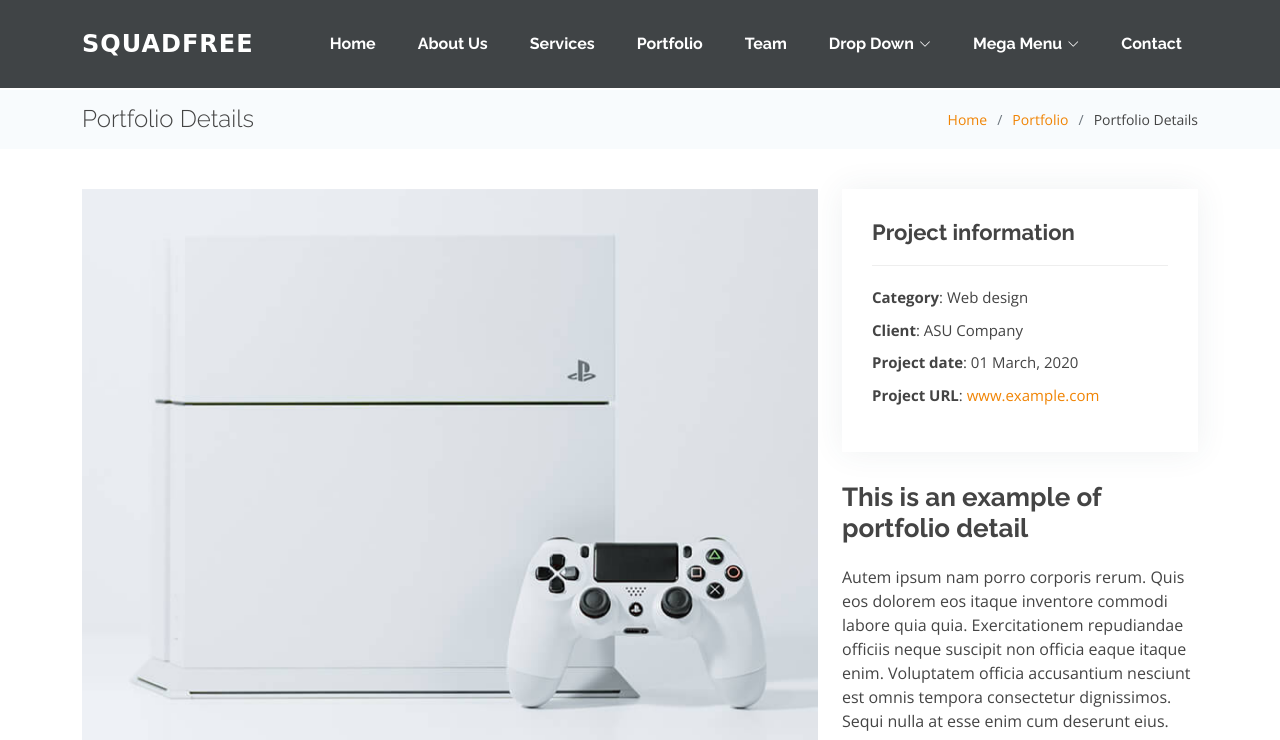
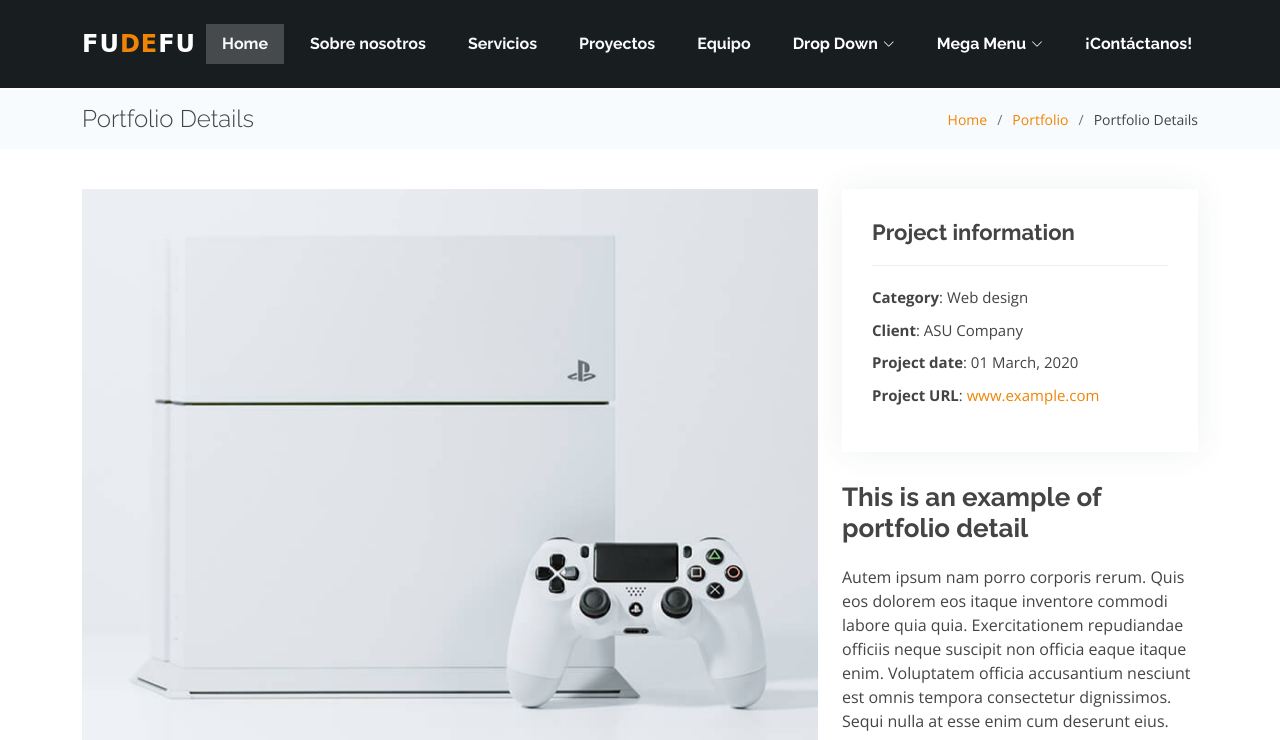
Before and after one commit to abarraza-v/FUDEFA-Portfolio, a PHP site: page /portfolio-details.html in a window 1280 px wide. Shown: the top 740 px of the page. Run offline with PHP 8.4, Linux system fonts and the light colour scheme.

Commit message:
Poniendo header nuevo en portfolio-details

```diff
--- a/assets/css/style.css
+++ b/assets/css/style.css
@@ -104,7 +104,7 @@ h6 {
   z-index: 997;
   transition: all 0.5s;
   padding: 24px 0;
-  background: rgba(17, 22, 24, 0.8);
+  background: rgba(24, 29, 32, 1);
 }
 
 #header.header-transparent {
--- a/portfolio-details.html
+++ b/portfolio-details.html
@@ -14,7 +14,9 @@
   <link href="assets/img/apple-touch-icon.png" rel="apple-touch-icon">
 
   <!-- Google Fonts -->
-  <link href="https://fonts.googleapis.com/css?family=Open+Sans:300,300i,400,400i,600,600i,700,700i|Raleway:300,300i,400,400i,500,500i,600,600i,700,700i|Poppins:300,300i,400,400i,500,500i,600,600i,700,700i" rel="stylesheet">
+  <link
+    href="https://fonts.googleapis.com/css?family=Open+Sans:300,300i,400,400i,600,600i,700,700i|Raleway:300,300i,400,400i,500,500i,600,600i,700,700i|Poppins:300,300i,400,400i,500,500i,600,600i,700,700i"
+    rel="stylesheet">
 
   <!-- Vendor CSS Files -->
   <link href="assets/vendor/aos/aos.css" rel="stylesheet">
@@ -39,22 +41,23 @@
 <body>
 
   <!-- ======= Header ======= -->
-  <header id="header" class="fixed-top ">
+  <header id="header" class="fixed-top">
     <div class="container d-flex align-items-center justify-content-between position-relative">
 
       <div class="logo">
-        <h1 class="text-light"><a href="index.html"><span>Squadfree</span></a></h1>
+        <h1 class="text-light"><a href="index.html">FU<span class="text-orange">DE</span>FU</a>
+        </h1>
         <!-- Uncomment below if you prefer to use an image logo -->
         <!-- <a href="index.html"><img src="assets/img/logo.png" alt="" class="img-fluid"></a>-->
       </div>
 
       <nav id="navbar" class="navbar">
         <ul>
-          <li><a class="nav-link scrollto " href="#hero">Home</a></li>
-          <li><a class="nav-link scrollto" href="#about">About Us</a></li>
-          <li><a class="nav-link scrollto" href="#services">Services</a></li>
-          <li><a class="nav-link scrollto" href="#portfolio">Portfolio</a></li>
-          <li><a class="nav-link scrollto" href="#team">Team</a></li>
+          <li><a class="nav-link link-light scrollto active" href="#hero">Home</a></li>
+          <li><a class="nav-link link-light scrollto" href="#about">Sobre nosotros</a></li>
+          <li><a class="nav-link link-light scrollto" href="#services">Servicios</a></li>
+          <li><a class="nav-link link-light scrollto" href="#portfolio">Proyectos</a></li>
+          <li><a class="nav-link link-light scrollto" href="#team">Equipo</a></li>
           <li class="dropdown"><a href="#"><span>Drop Down</span> <i class="bi bi-chevron-down"></i></a>
             <ul>
               <li><a href="#">Drop Down 1</a></li>
@@ -106,7 +109,7 @@
               </li>
             </ul>
           </li>
-          <li><a class="nav-link scrollto" href="#contact">Contact</a></li>
+          <li><a class="nav-link scrollto" href="#contact">¡Contáctanos!</a></li>
         </ul>
         <i class="bi bi-list mobile-nav-toggle"></i>
       </nav><!-- .navbar -->
@@ -172,7 +175,10 @@
             <div class="portfolio-description">
               <h2>This is an example of portfolio detail</h2>
               <p>
-                Autem ipsum nam porro corporis rerum. Quis eos dolorem eos itaque inventore commodi labore quia quia. Exercitationem repudiandae officiis neque suscipit non officia eaque itaque enim. Voluptatem officia accusantium nesciunt est omnis tempora consectetur dignissimos. Sequi nulla at esse enim cum deserunt eius.
+                Autem ipsum nam porro corporis rerum. Quis eos dolorem eos itaque inventore commodi labore quia quia.
+                Exercitationem repudiandae officiis neque suscipit non officia eaque itaque enim. Voluptatem officia
+                accusantium nesciunt est omnis tempora consectetur dignissimos. Sequi nulla at esse enim cum deserunt
+                eius.
               </p>
             </div>
           </div>
@@ -193,7 +199,8 @@
           <div class="col-lg-4 col-md-6">
             <div class="footer-info">
               <h3>Squadfree</h3>
-              <p class="pb-3"><em>Qui repudiandae et eum dolores alias sed ea. Qui suscipit veniam excepturi quod.</em></p>
+              <p class="pb-3"><em>Qui repudiandae et eum dolores alias sed ea. Qui suscipit veniam excepturi quod.</em>
+              </p>
               <p>
                 A108 Adam Street <br>
                 NY 535022, USA<br><br>
@@ -259,7 +266,8 @@
     </div>
   </footer><!-- End Footer -->
 
-  <a href="#" class="back-to-top d-flex align-items-center justify-content-center"><i class="bi bi-arrow-up-short"></i></a>
+  <a href="#" class="back-to-top d-flex align-items-center justify-content-center"><i
+      class="bi bi-arrow-up-short"></i></a>
 
   <!-- Vendor JS Files -->
   <script src="assets/vendor/purecounter/purecounter_vanilla.js"></script>
```
